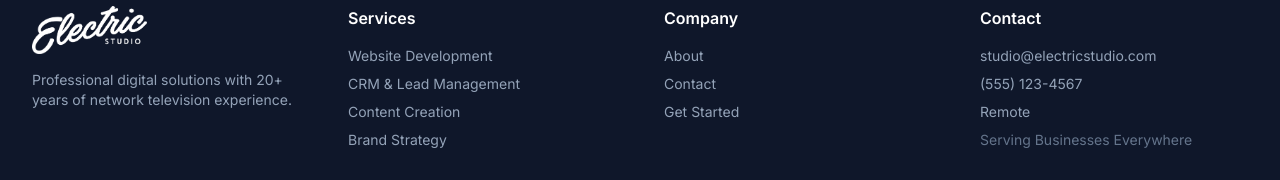
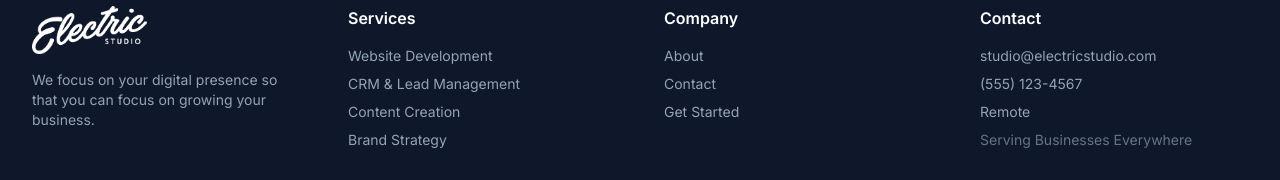
Before and after one commit to SunCode80/Electric_Studio_Website, a Next.js app: page / in a window 1280 px wide. Shown: the part 3670-3850 px from the top of the page. Built offline with nearby package versions, Linux system fonts and the light colour scheme.

Commit message:
Updated Footer.tsx

```diff
--- a/components/Footer.tsx
+++ b/components/Footer.tsx
@@ -18,7 +18,7 @@ export function Footer() {
               />
             </div>
             <p className="text-sm">
-              Professional digital solutions with 20+ years of network television experience.
+              We focus on your digital presence so that you can focus on growing your business.
             </p>
           </div>
 
```
